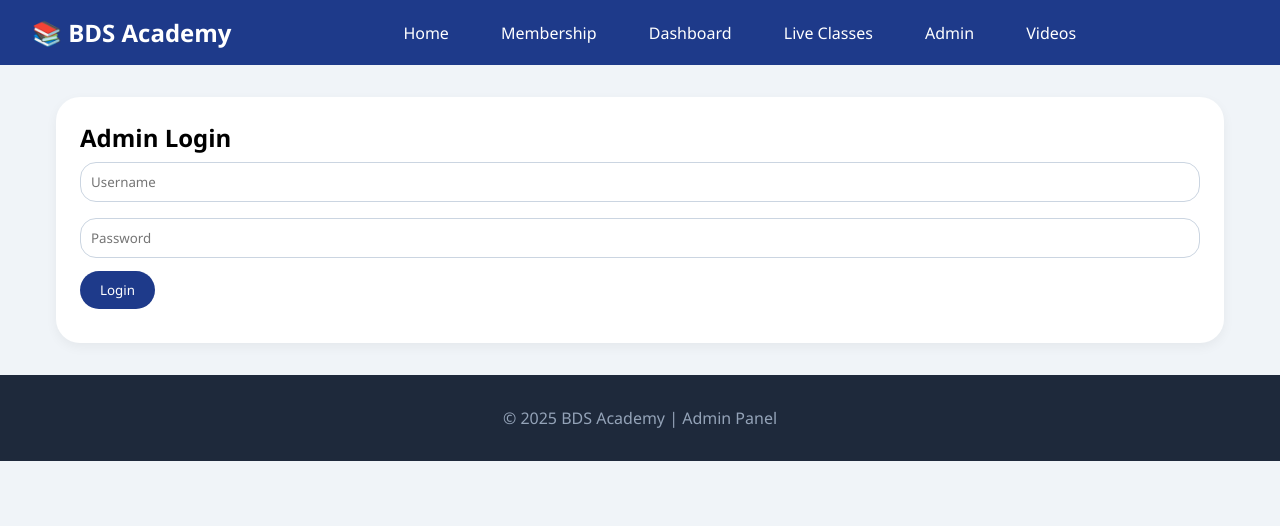
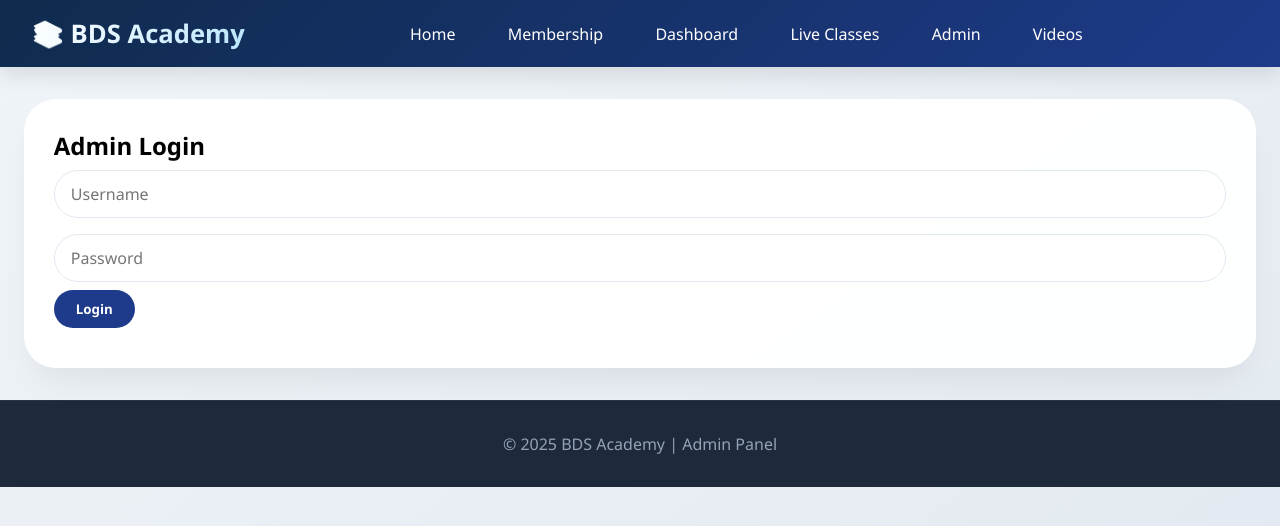
Before and after one commit to drgagan10-arch/BDS-Science-Maths-Academy-Online, a plain HTML site: page admin.html in a window 1280 px wide. Drawn offline with Linux system fonts and the light colour scheme.

Commit message:
Update admin.html

```diff
--- a/admin.html
+++ b/admin.html
@@ -6,22 +6,26 @@
     <title>BDS Academy | Admin Panel</title>
     <link rel="stylesheet" href="https://cdnjs.cloudflare.com/ajax/libs/font-awesome/6.0.0-beta3/css/all.min.css">
     <style>
-        * { margin: 0; padding: 0; box-sizing: border-box; font-family: 'Segoe UI', Tahoma, Geneva, Verdana, sans-serif; }
-        body { background: #f0f4f8; }
-        nav { background: #1e3a8a; color: white; padding: 1rem 2rem; display: flex; justify-content: space-between; flex-wrap: wrap; align-items: center; }
-        .logo { font-size: 1.5rem; font-weight: bold; }
-        .nav-links a { color: white; text-decoration: none; margin: 0 1rem; padding: 0.5rem; }
-        .nav-links a:hover { background: #3b5e9c; border-radius: 8px; }
-        .container { max-width: 1200px; margin: 2rem auto; padding: 0 1rem; }
-        .card { background: white; border-radius: 24px; padding: 1.5rem; margin-bottom: 1.5rem; box-shadow: 0 4px 12px rgba(0,0,0,0.05); }
-        input, select, textarea { width: 100%; padding: 10px; margin: 8px 0; border-radius: 16px; border: 1px solid #cbd5e1; }
-        button { background: #1e3a8a; color: white; border: none; padding: 10px 20px; border-radius: 40px; cursor: pointer; margin-right: 8px; margin-top: 5px; }
+        * { margin: 0; padding: 0; box-sizing: border-box; font-family: 'Segoe UI', 'Inter', system-ui, sans-serif; }
+        body { background: linear-gradient(145deg, #f0f4f8 0%, #e2e8f0 100%); min-height: 100vh; }
+        nav { background: linear-gradient(135deg, #0f2b4d 0%, #1e3a8a 100%); color: white; padding: 1rem 2rem; display: flex; justify-content: space-between; flex-wrap: wrap; align-items: center; box-shadow: 0 8px 20px rgba(0,0,0,0.1); position: sticky; top: 0; z-index: 100; }
+        .logo { font-size: 1.6rem; font-weight: 800; background: linear-gradient(120deg, #fff, #bae6fd); background-clip: text; -webkit-background-clip: text; color: transparent; }
+        .nav-links a { color: white; text-decoration: none; margin: 0 0.5rem; padding: 0.5rem 1rem; border-radius: 40px; transition: 0.2s; font-weight: 500; }
+        .nav-links a:hover { background: rgba(255,255,255,0.2); transform: translateY(-2px); }
+        .container { max-width: 1280px; margin: 2rem auto; padding: 0 1.5rem; }
+        .card { background: rgba(255,255,255,0.96); backdrop-filter: blur(2px); border-radius: 2rem; padding: 1.8rem; margin-bottom: 2rem; box-shadow: 0 20px 35px -12px rgba(0,0,0,0.08); border: 1px solid rgba(255,255,255,0.5); transition: 0.2s; }
+        .card:hover { box-shadow: 0 25px 40px -14px rgba(0,0,0,0.12); }
+        input, select, textarea { width: 100%; padding: 12px 16px; margin: 8px 0; border-radius: 60px; border: 1.5px solid #e2e8f0; background: white; font-size: 1rem; transition: 0.2s; outline: none; }
+        textarea { border-radius: 28px; resize: vertical; }
+        input:focus, select:focus, textarea:focus { border-color: #1e3a8a; box-shadow: 0 0 0 3px rgba(30,58,138,0.2); }
+        button { background: #1e3a8a; color: white; border: none; padding: 10px 22px; border-radius: 60px; cursor: pointer; font-weight: 600; transition: 0.2s; display: inline-flex; align-items: center; gap: 8px; }
+        button:hover { background: #0f2b6d; transform: translateY(-2px); box-shadow: 0 8px 18px rgba(0,0,0,0.1); }
         .pending-user, .query-item { border-bottom: 1px solid #e2e8f0; padding: 1rem; display: flex; justify-content: space-between; align-items: center; flex-wrap: wrap; gap: 10px; }
         .pending-plan-item { background: #fef3c7; padding: 8px; margin: 5px 0; border-radius: 12px; display: flex; justify-content: space-between; align-items: center; }
-        footer { text-align: center; padding: 2rem; background: #1e293b; color: #94a3b8; margin-top: 2rem; }
+        footer { text-align: center; padding: 2rem; background: #1e293b; color: #94a3b8; margin-top: 2rem; border-top: 1px solid rgba(255,255,255,0.05); }
         .class-item, .video-item { background: #f8fafc; margin: 10px 0; padding: 12px; border-radius: 16px; display: flex; justify-content: space-between; align-items: center; flex-wrap: wrap; }
         .quiz-question { background: #f1f5f9; padding: 12px; border-radius: 16px; margin: 10px 0; }
-        @media (max-width: 768px) { .nav-links a { display: inline-block; margin: 0.5rem; } }
+        @media (max-width: 768px) { .nav-links a { display: inline-block; margin: 0.3rem; } .container { padding: 0 1rem; } .card { padding: 1.2rem; } }
     </style>
 </head>
 <body>
@@ -48,19 +52,14 @@
         </div>
 
         <div id="adminContent" style="display:none;">
-            <!-- NEW: Pending Plan Approvals (Multiple plans per student) -->
             <div class="card">
                 <h3>📝 Pending Plan Approvals</h3>
                 <div id="pendingUsersList">Loading...</div>
             </div>
-
-            <!-- Existing: Student Queries -->
             <div class="card">
                 <h3>💬 Student Queries</h3>
                 <div id="queriesList">Loading...</div>
             </div>
-
-            <!-- Existing: Upload Live Class (full category dropdown - unchanged) -->
             <div class="card">
                 <h3>➕ Upload New Live Class</h3>
                 <select id="classCategory">
@@ -96,14 +95,10 @@
                 <input type="text" id="zoomPassword" placeholder="Meeting Password (optional)">
                 <button id="uploadClassBtn">Upload Class</button>
             </div>
-
-            <!-- Existing: Manage Classes -->
             <div class="card">
                 <h3>📋 Manage Classes</h3>
                 <div id="adminClassList">Loading...</div>
             </div>
-
-            <!-- Existing: Upload Recorded Video (full category dropdown) -->
             <div class="card">
                 <h3>🎬 Upload Recorded Video</h3>
                 <select id="videoCategory">
@@ -129,14 +124,10 @@
                 <textarea id="videoDesc" rows="2" placeholder="Short description"></textarea>
                 <button id="uploadVideoBtn">Upload Video</button>
             </div>
-
-            <!-- Existing: Manage Videos -->
             <div class="card">
                 <h3>📋 Manage Videos</h3>
                 <div id="adminVideoList">Loading...</div>
             </div>
-
-            <!-- Existing: PDF Notes Upload -->
             <div class="card">
                 <h3>📄 Upload PDF Notes (for a video)</h3>
                 <select id="pdfVideoSelect"></select>
@@ -145,8 +136,6 @@
                 <button id="uploadPdfBtn">Attach PDF</button>
                 <div id="pdfList"></div>
             </div>
-
-            <!-- Existing: Quiz Creation -->
             <div class="card">
                 <h3>📝 Create Quiz for a Video</h3>
                 <select id="quizVideoSelect"></select>
@@ -154,8 +143,6 @@
                 <button id="addQuestionBtn">+ Add Question</button>
                 <button id="saveQuizBtn">Save Quiz</button>
             </div>
-
-            <!-- Existing: Send Notification -->
             <div class="card">
                 <h3>🔔 Send Notification to Students</h3>
                 <input type="text" id="notifyTitle" placeholder="Title (e.g., New Video Added)">
@@ -168,7 +155,6 @@
                 </select>
                 <button id="sendNotificationBtn">Send Notification</button>
             </div>
-
             <button id="adminLogoutBtn" style="background:#dc2626;">Logout from Admin</button>
         </div>
     </div>
@@ -226,9 +212,7 @@
             hideAdminPanel();
         });
 
-        // ========== NEW: Pending Plan Approvals ==========
         async function loadPendingPlans() {
-            // Users who have at least one pending plan
             const q = query(collection(db, "users"), where("pendingPlans", "array-contains-any", ["class5_10", "class11_12", "neet"]));
             onSnapshot(q, (snap) => {
                 const container = document.getElementById('pendingUsersList');
@@ -281,7 +265,6 @@
             });
         }
 
-        // ========== EXISTING / UNCHANGED FUNCTIONS ==========
         async function loadQueries() {
             const q = query(collection(db, "queries"), orderBy("timestamp", "desc"));
             onSnapshot(q, (snap) => {
@@ -356,7 +339,6 @@
             document.querySelectorAll('.deleteVideoBtn').forEach(btn => btn.addEventListener('click', async () => { if(confirm("Delete?")) { await deleteDoc(doc(db, "videos", btn.dataset.id)); loadAdminVideos(); } }));
         }
 
-        // PDF & Quiz & Notification functions (unchanged)
         async function loadVideoSelects() {
             const snap = await getDocs(collection(db, "videos"));
             const options = [];
```
